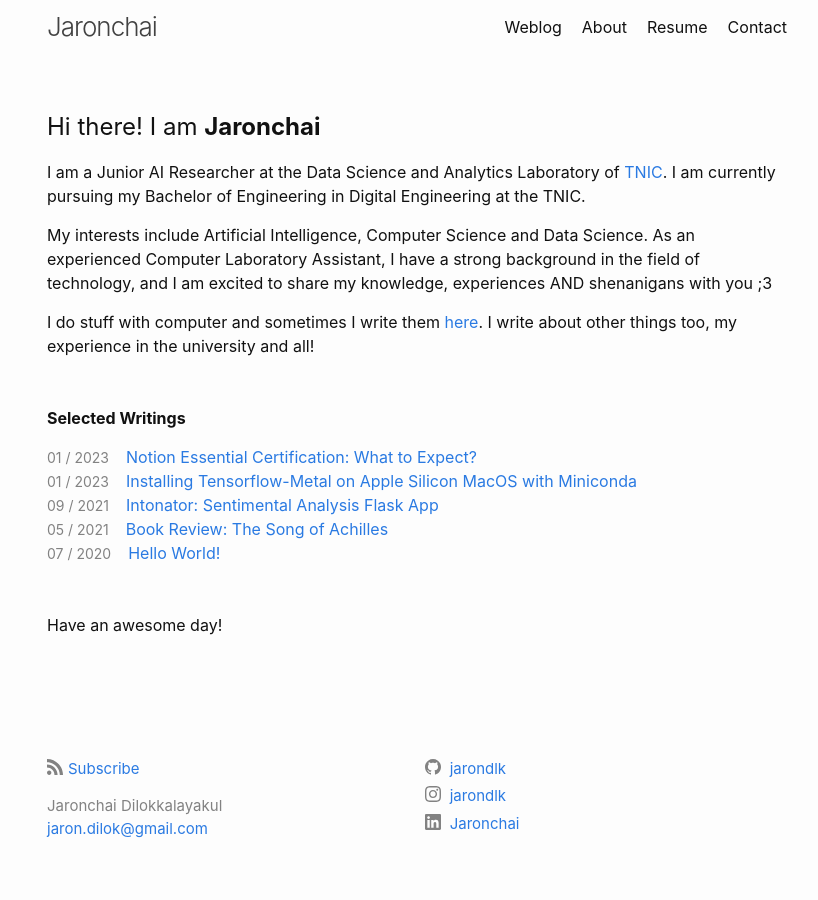
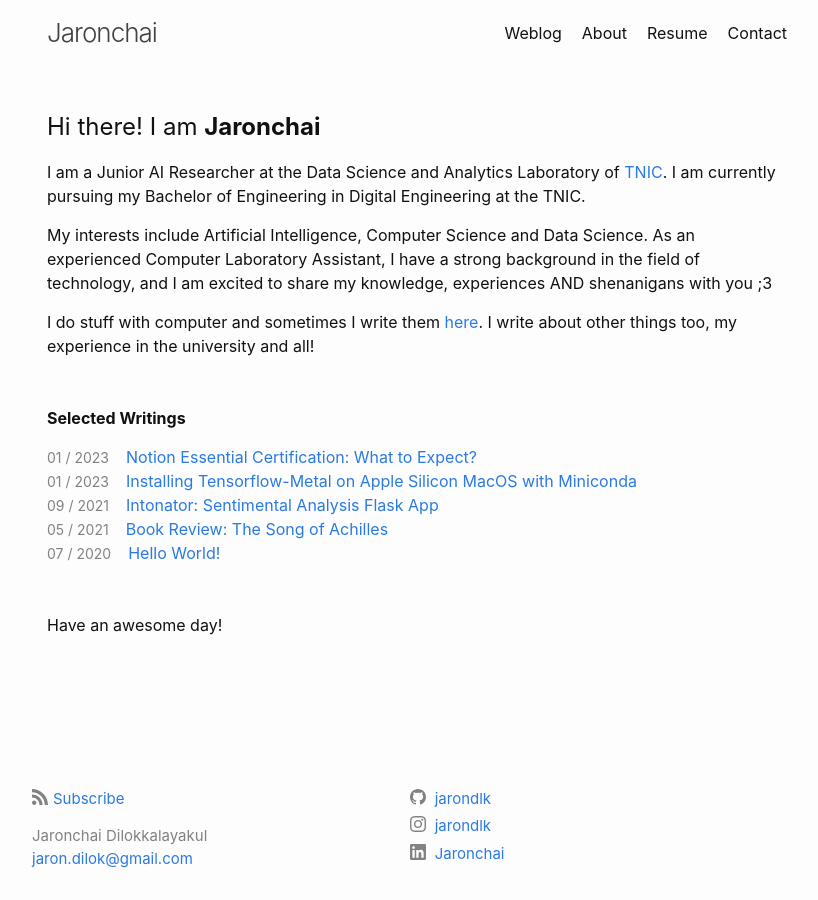
Before and after one commit to jarondlk/jaronchai-blog, a Jekyll site: the page built from index.markdown, in a window 1280 px wide. Shown: the whole page, without its empty margins (223-1041 px from the left). Built offline with Jekyll 4.4.1, drawn with Linux system fonts in a browser that asks for light colours.

Commit message:
Adjust site footer padding

```diff
--- a/_sass/minima/_layout.scss
+++ b/_sass/minima/_layout.scss
@@ -13,7 +13,8 @@
 .site-title {
   @include relative-font-size(1.625);
   font-weight: 300;
-  line-height: $base-line-height * $base-font-size * 2.25;
+  // Change line height to adjust top margin HERE
+  line-height: $base-line-height * $base-font-size * 2.75;
   letter-spacing: -1px;
   margin-bottom: 0;
   float: left;
@@ -30,7 +31,8 @@
 
 .site-nav {
   float: right;
-  line-height: $base-line-height * $base-font-size * 2.25;
+  // AND HERE!!!!!!!!!!!!!!!!!!!!!!!!!!!!!!!!!!!!!!!!!!!!!!!!!!!!
+  line-height: $base-line-height * $base-font-size * 2.75;
 
   .nav-trigger {
       display: none;
@@ -111,7 +113,7 @@
  */
 .site-footer {
   // border-top: 1px solid $grey-color-light;
-  padding: $spacing-unit 0;
+  padding: $spacing-unit*1.25 $spacing-unit 0 0;
 }
 
 .footer-heading {
```
